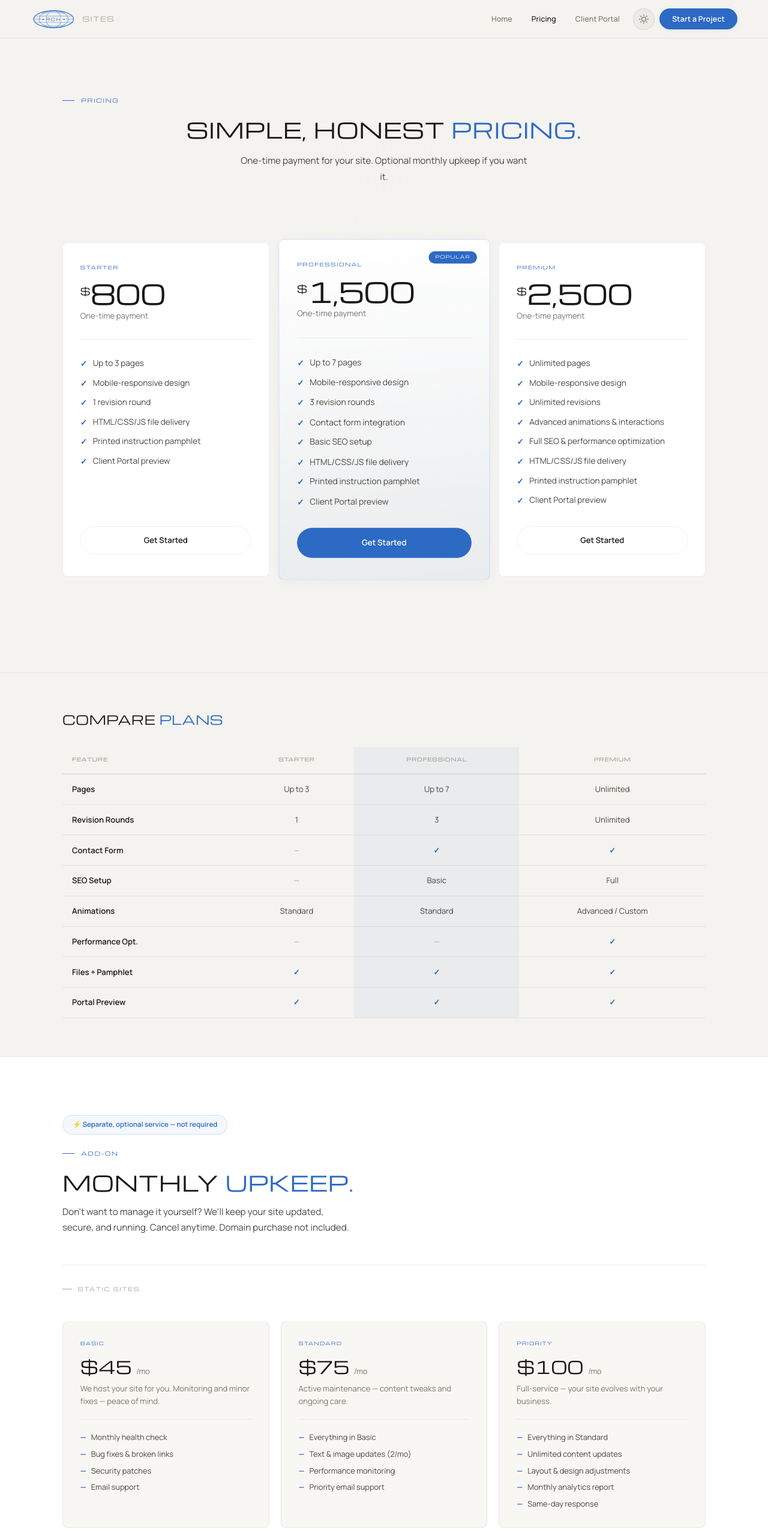
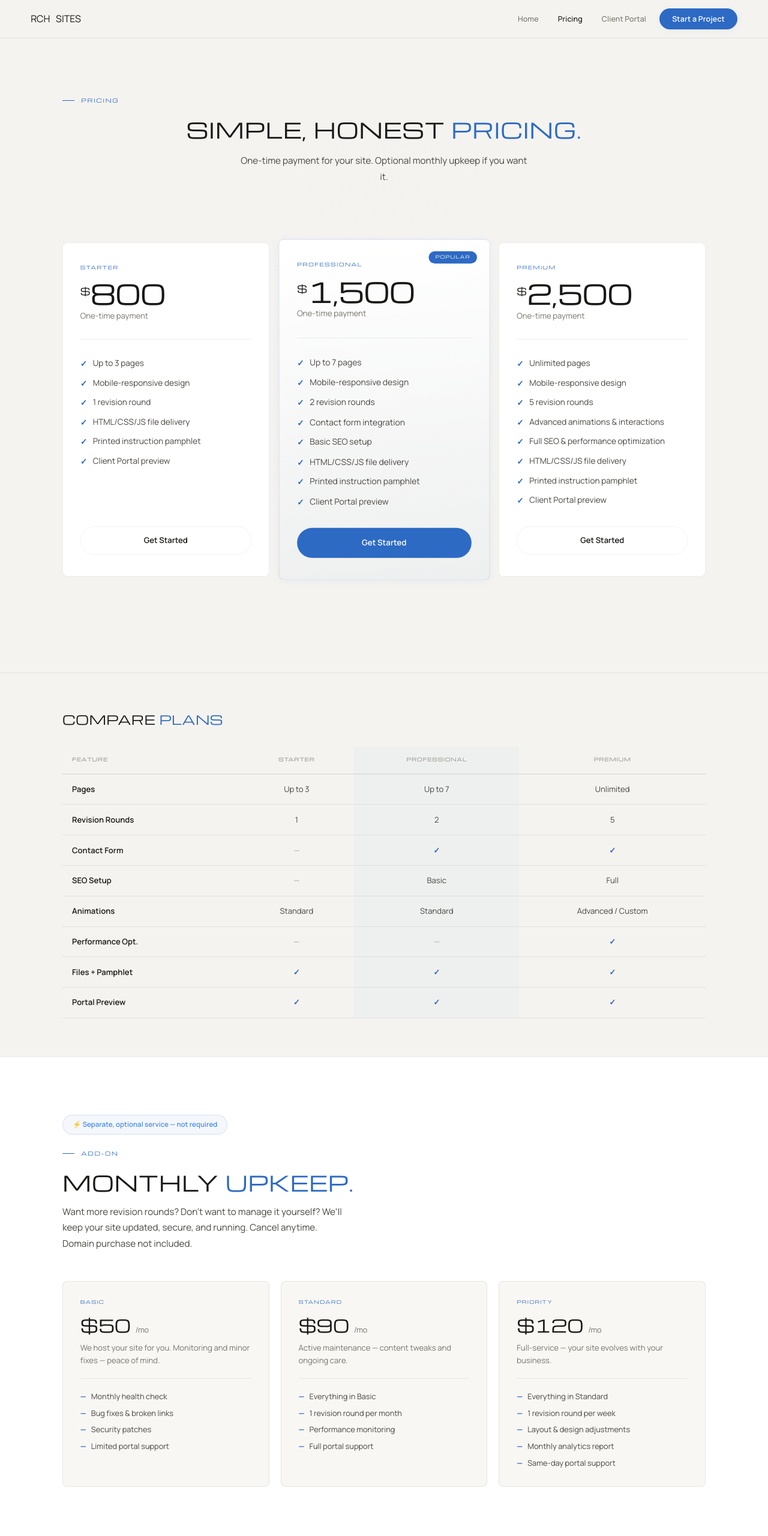
Before and after one commit to rchhosting/RCHsites, a plain HTML site: page pricing.html in a window 1280 px wide. Shown: the top 2560 px of the page at 60% size. Drawn offline with nearby package versions, Linux system fonts and the light colour scheme.

Commit message:
best pricing version

```diff
--- a/pricing.html
+++ b/pricing.html
@@ -1,5 +1,5 @@
 <!DOCTYPE html>
-<html lang="en" data-theme="dark">
+<html lang="en">
 <head>
 <meta charset="UTF-8">
 <meta name="viewport" content="width=device-width, initial-scale=1.0">
@@ -7,11 +7,13 @@
 <link rel="stylesheet" href="style.css">
 <style>
 .p-hero{padding:10rem 0 4rem;text-align:center}
+.p-hero .sec-sub{margin:1rem auto 0}
 
+/* pricing cards */
 .p-grid{display:grid;grid-template-columns:repeat(3,1fr);gap:1.2rem;padding:2rem 0 6rem;max-width:1100px;margin:0 auto}
 .p-card{background:var(--bg-card);border:1px solid var(--border);border-radius:8px;padding:2.2rem 1.8rem;display:flex;flex-direction:column;transition:.3s;position:relative}
 .p-card:hover{border-color:var(--border-blue);box-shadow:var(--glow-sm);transform:translateY(-4px)}
-.p-card.feat{border-color:var(--border-blue);background:linear-gradient(175deg,var(--bg-card) 0%,var(--blue-faint) 100%);transform:scale(1.02);z-index:2;box-shadow:var(--glow-sm)}
+.p-card.feat{border-color:var(--border-blue);background:linear-gradient(175deg,var(--bg-card) 0%,rgba(74,143,231,0.03) 100%);transform:scale(1.02);z-index:2;box-shadow:var(--glow-sm)}
 .p-card.feat:hover{transform:scale(1.02) translateY(-4px)}
 .pop-tag{position:absolute;top:1.2rem;right:1.2rem;font-family:var(--font-h);font-size:.45rem;letter-spacing:.15em;text-transform:uppercase;background:var(--blue);color:#fff;padding:.25rem .7rem;border-radius:100px}
 .p-tier{font-family:var(--font-h);font-size:.5rem;text-transform:uppercase;letter-spacing:.18em;color:var(--blue);margin-bottom:.8rem}
@@ -26,6 +28,7 @@
 .p-card.feat .p-cta{background:var(--blue);color:#fff;border-color:var(--blue)}
 .p-card.feat .p-cta:hover{background:var(--blue-bright);box-shadow:0 6px 24px rgba(74,143,231,0.25)}
 
+/* comparison */
 .compare{padding:4rem 0;border-top:1px solid var(--border)}
 .compare table{width:100%;border-collapse:collapse;margin-top:2rem}
 .compare th,.compare td{padding:.9rem 1rem;text-align:left;border-bottom:1px solid var(--border);font-size:.82rem}
@@ -33,12 +36,12 @@
 .compare th{font-weight:600;color:var(--text)}
 .compare td{color:var(--text-mid)}
 .compare td:not(:first-child),.compare thead th:not(:first-child){text-align:center}
-.hl-col{background:var(--blue-faint)}
+.hl-col{background:rgba(74,143,231,0.03)}
 .t-check{color:var(--blue);font-weight:700}.t-x{color:var(--text-faint)}
 
-.upkeep{padding:6rem 0;border-top:1px solid var(--border);background:var(--bg-card);transition:background .4s}
+/* upkeep */
+.upkeep{padding:6rem 0;border-top:1px solid var(--border);background:var(--bg-card)}
 .up-note{display:inline-flex;align-items:center;gap:.5rem;padding:.4rem 1rem;background:var(--blue-faint);border:1px solid var(--border-blue);border-radius:100px;font-size:.72rem;color:var(--blue-bright);font-weight:600;margin-bottom:1.5rem}
-[data-theme="light"] .up-note{color:var(--blue)}
 .up-grid{display:grid;grid-template-columns:repeat(3,1fr);gap:1.2rem;margin-top:3rem}
 .up-card{background:var(--bg-card2);border:1px solid var(--border);border-radius:8px;padding:1.8rem;transition:.3s}
 .up-card:hover{border-color:var(--border-blue);box-shadow:var(--glow-sm)}
@@ -50,10 +53,7 @@
 .up-feats li{font-size:.8rem;color:var(--text-mid);display:flex;align-items:center;gap:.5rem}
 .up-feats li::before{content:'—';color:var(--blue);font-weight:700}
 
-.up-section-label{font-family:var(--font-h);font-size:.55rem;text-transform:uppercase;letter-spacing:.18em;color:var(--text-faint);margin-bottom:1.2rem;margin-top:3rem;padding-top:2rem;border-top:1px solid var(--border);display:flex;align-items:center;gap:.6rem}
-.up-section-label::before{content:'';width:16px;height:1px;background:var(--text-faint)}
-.up-section-label:first-of-type{margin-top:0;padding-top:0;border-top:none}
-
+/* faq */
 .faq{padding:6rem 0;border-top:1px solid var(--border)}
 .faq-grid{display:grid;grid-template-columns:1fr 1fr;gap:1rem;margin-top:2.5rem}
 .faq-item{background:var(--bg-card);border:1px solid var(--border);border-radius:8px;padding:1.4rem 1.6rem;cursor:pointer;transition:.3s}
@@ -72,32 +72,12 @@
 <div class="page">
 
 <nav>
-  <a href="index.html" class="n-logo">
-    <svg viewBox="0 0 120 50" height="32" xmlns="http://www.w3.org/2000/svg">
-      <ellipse cx="60" cy="25" rx="52" ry="22" fill="none" class="globe-line" stroke-width="1.8"/>
-      <ellipse cx="60" cy="25" rx="20" ry="22" fill="none" class="globe-line" stroke-width="1"/>
-      <ellipse cx="60" cy="25" rx="38" ry="22" fill="none" class="globe-line" stroke-width="1"/>
-      <line x1="12" y1="17" x2="108" y2="17" class="globe-line" stroke-width="0.8"/>
-      <line x1="8" y1="25" x2="112" y2="25" class="globe-line" stroke-width="0.8"/>
-      <line x1="12" y1="33" x2="108" y2="33" class="globe-line" stroke-width="0.8"/>
-      <path d="M30 10 Q60 4 90 10" fill="none" class="globe-line" stroke-width="0.8"/>
-      <path d="M30 40 Q60 46 90 40" fill="none" class="globe-line" stroke-width="0.8"/>
-      <rect x="28" y="19.5" width="64" height="12" rx="1" class="logo-bg" opacity="0.9"/>
-      <line x1="30" y1="25.5" x2="36" y2="25.5" class="globe-line" stroke-width="1.8"/>
-      <line x1="84" y1="25.5" x2="90" y2="25.5" class="globe-line" stroke-width="1.8"/>
-      <text x="60" y="29" text-anchor="middle" class="logo-text" font-family="Michroma, sans-serif" font-size="11" font-weight="400" letter-spacing="2">RCH</text>
-    </svg>
-    <span class="n-logo-text">SITES</span>
-  </a>
+  <a href="index.html" class="n-logo">RCH<span>SITES</span></a>
   <button class="n-toggle" aria-label="Menu"><span></span><span></span><span></span></button>
   <div class="n-links">
     <a href="index.html">Home</a>
     <a href="pricing.html" class="active">Pricing</a>
     <a href="portal.html">Client Portal</a>
-    <button class="theme-toggle" aria-label="Toggle theme">
-      <svg class="icon-moon" viewBox="0 0 24 24"><path d="M21 12.79A9 9 0 1111.21 3a7 7 0 009.79 9.79z"/></svg>
-      <svg class="icon-sun" viewBox="0 0 24 24"><circle cx="12" cy="12" r="5"/><path d="M12 1v2M12 21v2M4.22 4.22l1.42 1.42M18.36 18.36l1.42 1.42M1 12h2M21 12h2M4.22 19.78l1.42-1.42M18.36 5.64l1.42-1.42"/></svg>
-    </button>
     <a href="request.html" class="n-cta">Start a Project</a>
   </div>
 </nav>
@@ -128,7 +108,7 @@
         <div class="p-amount"><sup>$</sup>1,500</div>
         <div class="p-label">One-time payment</div>
         <ul class="p-features">
-          <li>Up to 7 pages</li><li>Mobile-responsive design</li><li>3 revision rounds</li><li>Contact form integration</li><li>Basic SEO setup</li><li>HTML/CSS/JS file delivery</li><li>Printed instruction pamphlet</li><li>Client Portal preview</li>
+          <li>Up to 7 pages</li><li>Mobile-responsive design</li><li>2 revision rounds</li><li>Contact form integration</li><li>Basic SEO setup</li><li>HTML/CSS/JS file delivery</li><li>Printed instruction pamphlet</li><li>Client Portal preview</li>
         </ul>
         <a href="request.html" class="p-cta">Get Started</a>
       </div>
@@ -137,7 +117,7 @@
         <div class="p-amount"><sup>$</sup>2,500</div>
         <div class="p-label">One-time payment</div>
         <ul class="p-features">
-          <li>Unlimited pages</li><li>Mobile-responsive design</li><li>Unlimited revisions</li><li>Advanced animations &amp; interactions</li><li>Full SEO &amp; performance optimization</li><li>HTML/CSS/JS file delivery</li><li>Printed instruction pamphlet</li><li>Client Portal preview</li>
+          <li>Unlimited pages</li><li>Mobile-responsive design</li><li>5 revision rounds</li><li>Advanced animations &amp; interactions</li><li>Full SEO &amp; performance optimization</li><li>HTML/CSS/JS file delivery</li><li>Printed instruction pamphlet</li><li>Client Portal preview</li>
         </ul>
         <a href="request.html" class="p-cta">Get Started</a>
       </div>
@@ -151,7 +131,7 @@
     <thead><tr><th>Feature</th><th>Starter</th><th class="hl-col">Professional</th><th>Premium</th></tr></thead>
     <tbody>
       <tr><th>Pages</th><td>Up to 3</td><td class="hl-col">Up to 7</td><td>Unlimited</td></tr>
-      <tr><th>Revision Rounds</th><td>1</td><td class="hl-col">3</td><td>Unlimited</td></tr>
+      <tr><th>Revision Rounds</th><td>1</td><td class="hl-col">2</td><td>5</td></tr>
       <tr><th>Contact Form</th><td><span class="t-x">—</span></td><td class="hl-col"><span class="t-check">✓</span></td><td><span class="t-check">✓</span></td></tr>
       <tr><th>SEO Setup</th><td><span class="t-x">—</span></td><td class="hl-col">Basic</td><td>Full</td></tr>
       <tr><th>Animations</th><td>Standard</td><td class="hl-col">Standard</td><td>Advanced / Custom</td></tr>
@@ -166,16 +146,7 @@
   <div class="up-note rv">⚡ Separate, optional service — not required</div>
   <div class="eyebrow rv">Add-On</div>
   <h2 class="sec-h rv">Monthly <span class="hl">upkeep.</span></h2>
-  <p class="sec-sub rv">Don't want to manage it yourself? We'll keep your site updated, secure, and running. Cancel anytime. Domain purchase not included.</p>
-
-  <div class="up-section-label">Static Sites</div>
-  <div class="up-grid">
-    <div class="up-card rv"><div class="up-tier">Basic</div><div class="up-price">$45 <span>/mo</span></div><div class="up-desc">We host your site for you. Monitoring and minor fixes — peace of mind.</div><ul class="up-feats"><li>Monthly health check</li><li>Bug fixes &amp; broken links</li><li>Security patches</li><li>Email support</li></ul></div>
-    <div class="up-card rv"><div class="up-tier">Standard</div><div class="up-price">$75 <span>/mo</span></div><div class="up-desc">Active maintenance — content tweaks and ongoing care.</div><ul class="up-feats"><li>Everything in Basic</li><li>Text &amp; image updates (2/mo)</li><li>Performance monitoring</li><li>Priority email support</li></ul></div>
-    <div class="up-card rv"><div class="up-tier">Priority</div><div class="up-price">$100 <span>/mo</span></div><div class="up-desc">Full-service — your site evolves with your business.</div><ul class="up-feats"><li>Everything in Standard</li><li>Unlimited content updates</li><li>Layout &amp; design adjustments</li><li>Monthly analytics report</li><li>Same-day response</li></ul></div>
-  </div>
-
-  <div class="up-section-label">Dynamic / Portal Sites</div>
+  <p class="sec-sub rv">Want more revision rounds? Don't want to manage it yourself? We'll keep your site updated, secure, and running. Cancel anytime. Domain purchase not included.</p>
   <div class="up-grid">
     <div class="up-card rv"><div class="up-tier">Basic</div><div class="up-price">$50 <span>/mo</span></div><div class="up-desc">We host your site for you. Monitoring and minor fixes — peace of mind.</div><ul class="up-feats"><li>Monthly health check</li><li>Bug fixes &amp; broken links</li><li>Security patches</li><li>Limited portal support</li></ul></div>
     <div class="up-card rv"><div class="up-tier">Standard</div><div class="up-price">$90 <span>/mo</span></div><div class="up-desc">Active maintenance — content tweaks and ongoing care.</div><ul class="up-feats"><li>Everything in Basic</li><li>1 revision round per month</li><li>Performance monitoring</li><li>Full portal support</li></ul></div>
@@ -189,19 +160,22 @@
   <div class="faq-grid">
     <div class="faq-item rv" onclick="this.classList.toggle('open')"><div class="faq-q">What exactly do I receive? <span class="tog">+</span></div><div class="faq-a">A complete folder of HTML, CSS, JavaScript, images, and fonts — everything your site needs. Plus a printed instruction pamphlet explaining how to host it, point your domain, and make basic edits.</div></div>
     <div class="faq-item rv" onclick="this.classList.toggle('open')"><div class="faq-q">Do I need the monthly upkeep? <span class="tog">+</span></div><div class="faq-a">Not at all. The upkeep service is completely optional. Your site works on its own — upkeep is there if you'd rather have someone else handle updates.</div></div>
-    <div class="faq-item rv" onclick="this.classList.toggle('open')"><div class="faq-q">Where do I host the site? <span class="tog">+</span></div><div class="faq-a">Anywhere. Netlify, Vercel, GitHub Pages, Cloudflare Pages (all free), or a traditional host like Namecheap or SiteGround. The pamphlet walks you through it.</div></div>
+    <div class="faq-item rv" onclick="this.classList.toggle('open')"><div class="faq-q">Where do I host the site? <span class="tog">+</span></div><div class="faq-a">Your website will come with an instruction pamphlet on how to get started with hosting. We handle it for you with Upkeep.</div></div>
     <div class="faq-item rv" onclick="this.classList.toggle('open')"><div class="faq-q">What's a "revision round"? <span class="tog">+</span></div><div class="faq-a">One batch of design feedback. You review the preview in the Client Portal, send over all changes at once, and we implement them. That counts as one round.</div></div>
-    <div class="faq-item rv" onclick="this.classList.toggle('open')"><div class="faq-q">Can I cancel upkeep anytime? <span class="tog">+</span></div><div class="faq-a">Yes — no contracts, no cancellation fees. Just let us know and the next billing cycle won't be charged. Your site keeps working since you own the files.</div></div>
+    <div class="faq-item rv" onclick="this.classList.toggle('open')"><div class="faq-q">Can I cancel upkeep anytime? <span class="tog">+</span></div><div class="faq-a">You can choose to switch to self-hosting anytime. We'll provide the most recent version of your website's file(s), and upkeep will cease once the billing period ends.</div></div>
     <div class="faq-item rv" onclick="this.classList.toggle('open')"><div class="faq-q">How long does a project take? <span class="tog">+</span></div><div class="faq-a">Typically 1–3 weeks. Starter sites ship within a week, Professional within two, and Premium varies by scope.</div></div>
   </div>
 </div></section>
 
-<footer><div class="f-grid">
-  <div><div class="f-brand">RCH<span>SITES</span></div><p class="f-desc">Custom websites, built and delivered. No subscriptions, no lock-in — just clean files, yours forever.</p></div>
-  <div class="f-col"><h4>Pages</h4><a href="index.html">Home</a><a href="pricing.html">Pricing</a><a href="portal.html">Client Portal</a><a href="request.html">Request a Quote</a></div>
-  <div class="f-col"><h4>Quick Access</h4><a href="portal.html">View My Site</a><a href="pricing.html#upkeep">Monthly Upkeep</a></div>
-  <div class="f-col"><h4>Contact</h4><a href="mailto:requests@rchsites.com">requests@rchsites.com</a><a href="request.html">Project Request Form</a></div>
-</div><div class="f-bottom"><span>© 2026 RCHSITES</span><span>OPELIKA, ALABAMA</span></div></footer>
+<footer>
+  <div class="f-grid">
+    <div><div class="f-brand">RCH<span>SITES</span></div><p class="f-desc">Custom websites, built and delivered. No subscriptions, no lock-in — just clean files, yours forever.</p></div>
+    <div class="f-col"><h4>Pages</h4><a href="index.html">Home</a><a href="pricing.html">Pricing</a><a href="portal.html">Client Portal</a><a href="request.html">Request a Quote</a></div>
+    <div class="f-col"><h4>Quick Access</h4><a href="portal.html">View My Site</a><a href="pricing.html#upkeep">Monthly Upkeep</a></div>
+    <div class="f-col"><h4>Contact</h4><a href="mailto:requests@rchsites.com">requests@rchsites.com</a><a href="request.html">Project Request Form</a></div>
+  </div>
+  <div class="f-bottom"><span>© 2026 RCHSITES</span><span>OPELIKA, ALABAMA</span></div>
+</footer>
 
 </div>
 <script src="main.js"></script>
```
